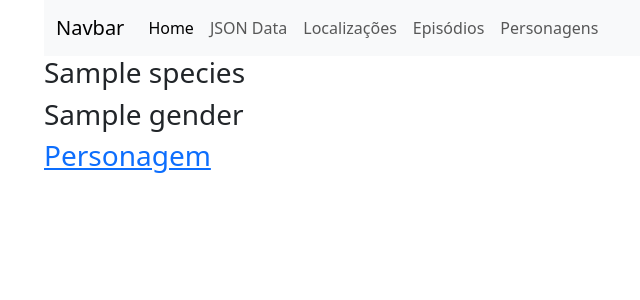
After one commit to debora-evilaine/desafio-api, a Flask app: template templates/character.html in a window 1280 px wide. The commit adds this page. Shown: the top 300 px of the page, without its empty margins (38-678 px from the left). Run offline with Flask 3, Linux system fonts and the light colour scheme; the template is opened without the code that fills it: most values are stand-ins (such as "Sample title", 1, 10 or a date in 2020).

Commit message:
Primeira tentativa de linkar a pagina de personagem à pagina de location

```diff
--- a/app.py
+++ b/app.py
@@ -21,6 +21,15 @@ def get_list_episodes_page():
     dict = json.loads(data)
 
     return render_template("episodes.html", episodes=dict["results"] )
+
+@app.route("/episode/<id>")
+def get_episode(id):
+    url = "https://rickandmortyapi.com/api/episode/" + id
+    response = urllib.request.urlopen(url)
+    data = response.read()
+    uniqueEpisode = json.loads(data)
+
+    return render_template("episode.html", episode=uniqueEpisode)
 
 # def get_list_episodes():
 #     url = "https://rickandmortyapi.com/api/episode"
@@ -80,11 +89,11 @@ def get_location(id):
 
     return render_template("location.html", location=uniqueLocation)
 
-@app.route("/episode/<id>")
-def get_episode(id):
-    url = "https://rickandmortyapi.com/api/episode/" + id
+@app.route("/character")
+def get_character():
+    url = "https://rickandmortyapi.com/api/character"
     response = urllib.request.urlopen(url)
     data = response.read()
-    uniqueEpisode = json.loads(data)
+    dict = json.loads(data)
 
-    return render_template("episode.html", episode=uniqueEpisode)
+    return render_template("character.html", character=dict)
--- /dev/null
+++ b/templates/character.html
@@ -0,0 +1,21 @@
+{% extends "layout.html" %}
+{% block content %}
+
+<div class="row">
+    {% for character in characters %}
+    <div class="col-sm-3 col-6">
+        <h3>{{ character.species }}</h3>
+        <h3>{{ character.gender }}</h3>
+        <h3><a href="{{ character.origin }}" alt="ALT">Personagem</a>
+    </div>
+    {% endfor %}
+
+
+
+
+
+
+
+</div>
+
+{% endblock %}
--- a/templates/location.html
+++ b/templates/location.html
@@ -7,8 +7,8 @@
     <h3>{{ location.name }}</h>
     <h2>{{ location.type }}</h2>
     <h2>{{ location.dimension }}</h2>
-    {% for resident in location.residents %}
-        <h2><a href="{{ resident }}" alt="Residentes">Residente</a></h2>
+    {% for character in location.residents %}
+        <h2><a href="/character" alt="Residentes">Residente</a></h2>
      {% endfor %}
 </div>
 
--- a/templates/nav.html
+++ b/templates/nav.html
@@ -18,6 +18,9 @@
           <li class="nav-item">
             <a class="nav-link" href="/episodes">Episódios</a>
           </li>
+          <li class="nav-item">
+            <a class="nav-link" href="/characters">Personagens</a>
+          </li>
         </ul>
       </div>
     </div>
```
